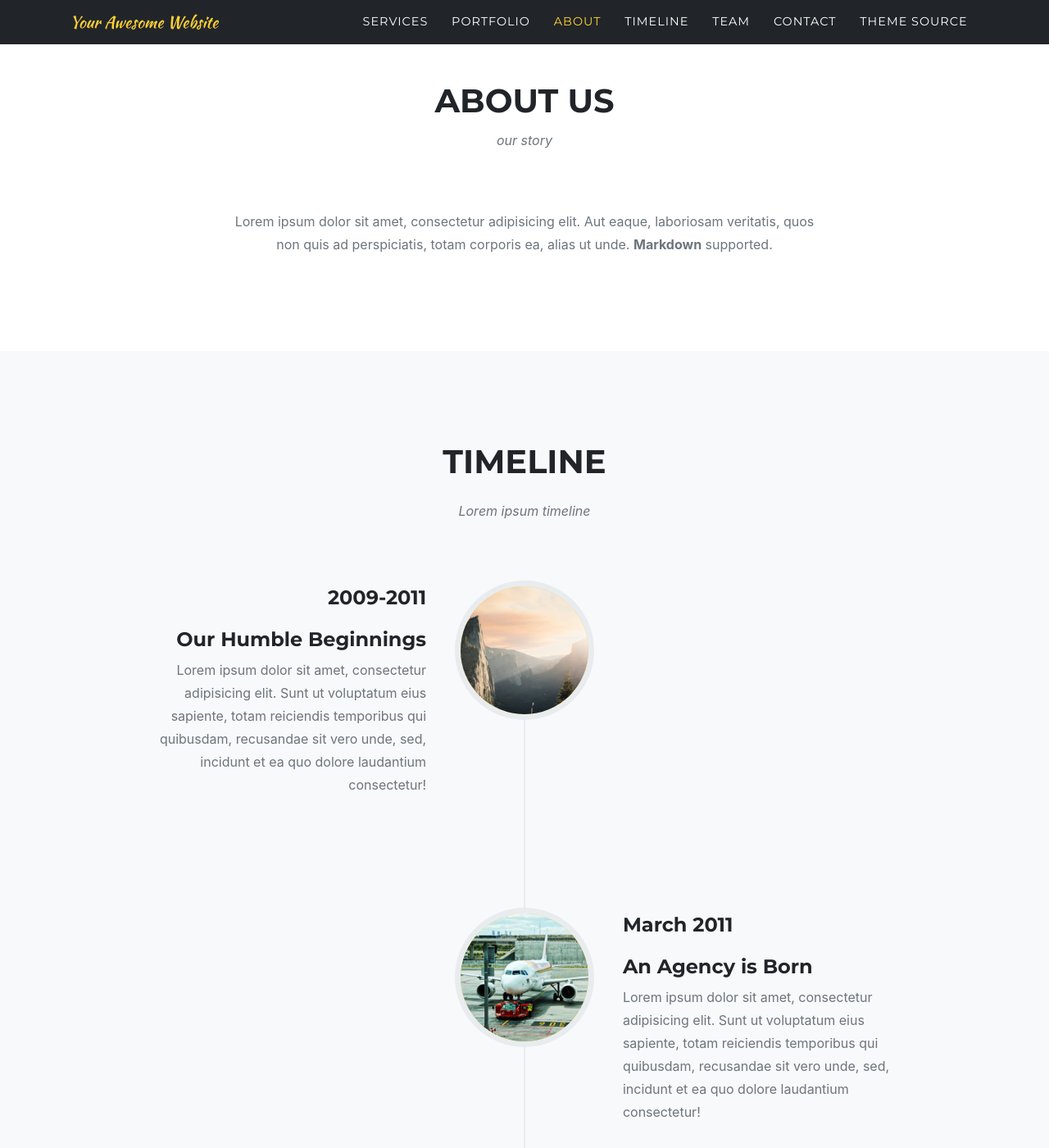
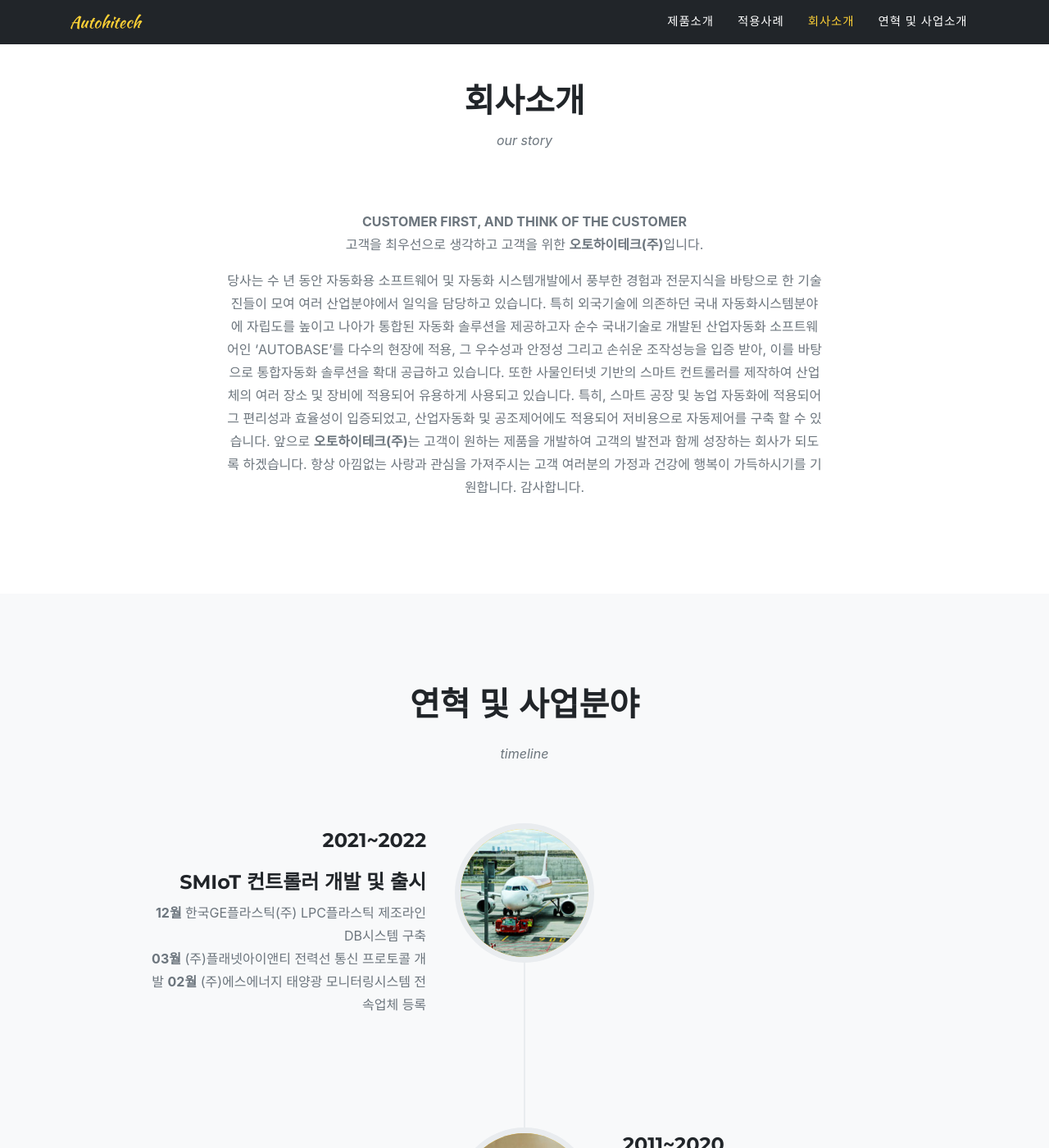
Before and after one commit to ljy032698/autohitech.kr, a Jekyll site: the page built from index.md, in a window 1280 px wide and 1400 px high, scrolled down 2321 px. Shown: the whole window at 82% size. Built offline with Jekyll 4.4.1, drawn with Linux system fonts in a browser that asks for light colours; some web fonts are replaced; some of the changed text lies outside the part shown.

Commit message:
Update info

```diff
--- a/_config.yml
+++ b/_config.yml
@@ -16,13 +16,13 @@
 url    : "" # the base hostname & protocol for your site, e.g. http://example.com
 baseurl: "" # the subpath of your site, e.g. /blog
 
-title      : Your Awesome Website
-email      : your-email@example.com #this is also the email contact forms will go to
-description: "Site description"
-author     : Your Name
+title      : Autohitech
+email      : auto@autohitech.co.kr #this is also the email contact forms will go to
+description: "SMIoT Controller, SCADA Logic Programming"
+author     : Autohitech
 # logo:     #optional, defaults to site title
   # path: assets\img\clients\creative-market.jpg
-  # height: 60 #height in px, defaults to 52px
+  # height: 52 #height in px, defaults to 52px
 
 locale: "en-US" # See available languages in _data/sitetext.yml
 
--- a/_data/navigation.yml
+++ b/_data/navigation.yml
@@ -11,20 +11,20 @@
 # -----------------
 en: &DEFAULT_EN
   nav:
-    - title: "Services"
+    - title: "제품소개"
       section: services
-    - title: "Portfolio"
+    - title: "적용사례"
       section: portfolio
-    - title: "About"
+    - title: "회사소개"
       section: about
-    - title: "Timeline"
+    - title: "연혁 및 사업소개"
       section: timeline
-    - title: "Team"
-      section: team
-    - title: "Contact"
-      section: contact
-    - title: "Theme Source"
-      url: https://github.com/raviriley/agency-jekyll-theme/
+    # - title: "팀소개"
+    #   section: team
+    # - title: "Contact"
+    #   section: contact
+    # - title: "Theme Source"
+    #   url: https://github.com/raviriley/agency-jekyll-theme/
 en-US:
   <<: *DEFAULT_EN
 en-CA:
--- a/_data/sitetext.yml
+++ b/_data/sitetext.yml
@@ -38,40 +38,51 @@
     closebutton: "Close Project"
 
   timeline:
-    title: "Timeline"
-    text: "Lorem ipsum timeline"
+    title: "연혁 및 사업분야"
+    text: ""
     section: timeline
     # left is the default
     #start_align: "left"
     events:
-      - title: "Our Humble Beginnings"
-        year: "2009-2011"
-        desc: "Lorem ipsum dolor sit amet, consectetur adipisicing elit. Sunt ut voluptatum eius sapiente, totam reiciendis temporibus qui quibusdam, recusandae sit vero unde, sed, incidunt et ea quo dolore laudantium consectetur!"
-        image: assets/img/timeline/1.jpg
-        alt:
-      - title: "An Agency is Born"
-        year: "March 2011"
-        desc: "Lorem ipsum dolor sit amet, consectetur adipisicing elit. Sunt ut voluptatum eius sapiente, totam reiciendis temporibus qui quibusdam, recusandae sit vero unde, sed, incidunt et ea quo dolore laudantium consectetur!"
+      - title: "SMIoT 컨트롤러 개발 및 출시"
+        year: "2021~2022"
+        desc: "**12월** 한국GE플라스틱(주) LPC플라스틱 제조라인 DB시스템 구축 \ \n
+               **03월** (주)플래넷아이앤티 전력선 통신 프로토콜 개발
+               **02월** (주)에스에너지 태양광 모니터링시스템 전속업체 등록"
         image: assets/img/timeline/2.jpg
-        alt:
-      - title: "Jekyll Theme is created"
-        year: "2019"
-        desc: "Ravi Riley converted Agency, a Bootstrap-based theme, into a Jekyll theme. The Jekyll theme can be installed as a Ruby gem, or remotely. For more information, visit the documentation."
+        alt: image alt text
+      - title: "스마트 컨트롤러 개발 및 출시"
+        year: "2011~2020"
+        desc: "**12월** 한국GE플라스틱(주) LPC플라스틱 제조라인 DB시스템 구축 \ \n
+               **03월** (주)플래넷아이앤티 전력선 통신 프로토콜 개발
+               **02월** (주)에스에너지 태양광 모니터링시스템 전속업체 등록"
         image: assets/img/timeline/3.jpg
         alt: image alt text
-      - title: "Title"
-        year: "2009-2011"
-        desc: "Your description here, **Markdown** is fully supported."
+      - title: "회사 설립 및 베트남 진출"
+        year: "2005~2010"
+        desc: "**2005.12** 오토베이스 소프트웨어 대리점 협정체결 (판매, 기술지원, 프로젝트) \ \n
+               **2005.10** 오토테크 설립"
         image: assets/img/timeline/4.jpg
         alt:
         # you can enforce the alignment
         align: right
-    end: "Be Part <br> of Our <br> Story!"
+    end: "우리의 <br> 이야기는 <br> 계속됩니다."
 
   about:
-    title: "About Us"
+    title: "회사소개"
     text: "our story"
-    body: "Lorem ipsum dolor sit amet, consectetur adipisicing elit. Aut eaque, laboriosam veritatis, quos non quis ad perspiciatis, totam corporis ea, alias ut unde. **Markdown** supported."
+    body: "**CUSTOMER FIRST, AND THINK OF THE CUSTOMER** \ \n
+           고객을 최우선으로 생각하고 고객을 위한 **오토하이테크(주)**입니다. \ \n\n
+           당사는 수 년 동안 자동화용 소프트웨어 및 자동화 시스템개발에서 풍부한 경험과
+           전문지식을 바탕으로 한 기술진들이 모여 여러 산업분야에서 일익을 담당하고 있습니다.
+           특히 외국기술에 의존하던 국내 자동화시스템분야에 자립도를 높이고 나아가 통합된 자동화 솔루션을 제공하고자
+           순수 국내기술로 개발된 산업자동화 소프트웨어인 'AUTOBASE'를 다수의 현장에 적용,
+           그 우수성과 안정성 그리고 손쉬운 조작성능을 입증 받아, 이를 바탕으로 통합자동화 솔루션을 확대 공급하고 있습니다.
+           또한 사물인터넷 기반의 스마트 컨트롤러를 제작하여 산업체의 여러 장소 및 장비에 적용되어 유용하게 사용되고 있습니다.
+           특히, 스마트 공장 및 농업 자동화에 적용되어 그 편리성과 효율성이 입증되었고,  산업자동화 및 공조제어에도  적용되어 저비용으로 자동제어를 구축 할 수 있습니다.
+           앞으로 **오토하이테크(주)**는 고객이 원하는 제품을 개발하여 고객의 발전과 함께 성장하는 회사가 되도록 하겠습니다.
+           항상 아낌없는 사랑과 관심을 가져주시는 고객 여러분의 가정과 건강에 행복이 가득하시기를 기원합니다.
+           감사합니다."
     section: about
 
   clients:
@@ -93,37 +104,27 @@
         logo: assets/img/clients/creative-market.jpg
 
   team:
-    title: "OUR AMAZING TEAM"
-    text: "Lorem ipsum dolor sit amet consectetur."
-    subtext: Lorem ipsum dolor sit amet, consectetur adipisicing elit. Aut eaque, laboriosam veritatis, quos non quis ad perspiciatis, totam corporis ea, alias ut unde. **Markdown** supported.
+    title: "팀소개"
+    text: "Team"
+    subtext: ""
     section: team
     people:
-      - name: "Kay Garland"
-        role: "Lead Designer"
+      - name: ""
+        role: ""
         image: assets/img/team/500x500.jpg
         social:
-          - url: https://twitter.com
-            icon: fab fa-twitter
+      - name: ""
+        role: ""
+        image: assets/img/team/500x500.jpg
+        social:
           - url: https://facebook.com
             icon: fab fa-facebook-f
           - url: https://linkedin.com
             icon: fab fa-linkedin-in
-      - name: "Larry Parker"
-        role: "Lead Marketer"
-        image: assets/img/team/2.jpg
-        social:
-          - url: https://twitter.com
-            icon: fab fa-twitter
-          - url: https://facebook.com
-            icon: fab fa-facebook-f
-          - url: https://linkedin.com
-            icon: fab fa-linkedin-in
-      - name: "Diana Perterson"
-        role: "Lead Developer"
+      - name: ""
+        role: ""
         image: assets/img/team/500x500.jpg
         social:
-          - url: https://twitter.com
-            icon: fab fa-twitter
           - url: https://facebook.com
             icon: fab fa-facebook-f
           - url: https://linkedin.com
@@ -145,7 +146,7 @@
     submit: "Send Message"
 
   footer:
-    legal: "Privacy Policy"
+    legal: "개인정보취급방침"
     social:
       - url: https://twitter.com
         icon: "fab fa-twitter"
@@ -306,16 +307,12 @@
   footer:
     legal: "Política de Privacidad"
     social:
-      - url: https://twitter.com
-        icon: "fab fa-twitter"
       - url: https://facebook.com
         icon: "fab fa-facebook-f"
       - url: https://linkedin.com
         icon: "fab fa-linkedin-in"
       - url: https://github.com/raviriley/agency-jekyll-theme
         icon: "fab fa-github"
-      - url: https://instagram.com
-        icon: "fab fa-instagram"
 es-ES:
   <<: *DEFAULT_ES
 es-CO:
--- a/_data/style.yml
+++ b/_data/style.yml
@@ -1,6 +1,6 @@
 #Color Customization
 #highlight: "#54bfff"
-#white: "#FF0000"
+# white: "#FF0000"
 #black: "#000"
 
 #Image Customization
--- a/_layouts/home.html
+++ b/_layouts/home.html
@@ -7,6 +7,4 @@
 {% include portfolio_grid.html %}
 {% include about.html %}
 {% include timeline.html %}
-{% include team.html %}
 {% include clients.html %}
-{% include contact.html %}
```
